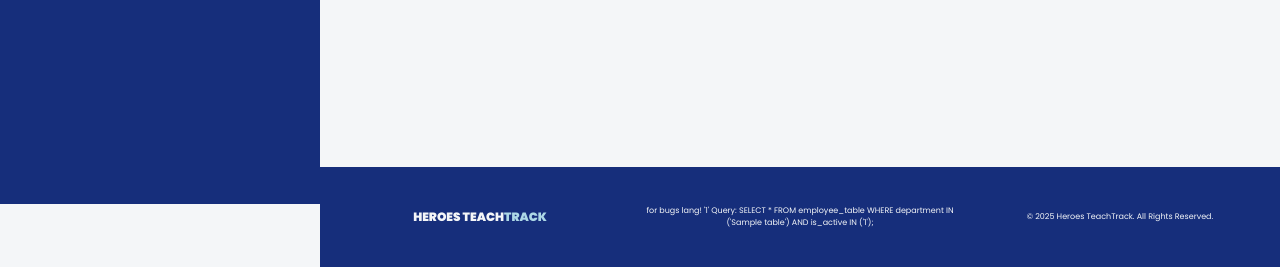
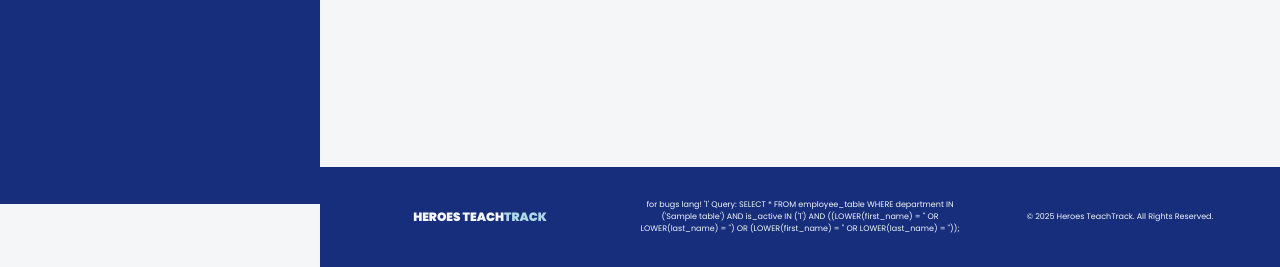
Before and after one commit to Jahmiebelle/Accounting-Management-System, a PHP site: page /admin_employee.php in a window 1280 px wide. Shown: the part 676-943 px from the top of the page. Run offline with PHP 8.4, Linux system fonts and the light colour scheme; the visitor is signed in with stand-in values (Sample User, id 1); tables that the repository leaves empty or names only in its code hold one stand-in row (values such as "Sample post").

Commit message:
update admin_employee.php

```diff
--- a/AccountingSys/Dashboard/admin/admin_employee.php
+++ b/AccountingSys/Dashboard/admin/admin_employee.php
@@ -593,7 +593,7 @@ session_start();
                               $input_id = "dept" . $count;
                             $box_checked = in_array("$dept_name", $getDept) ? "checked" : "";
                               echo "<div class='checkbox-container-lower'>
-                                <input type='checkbox' name= 'departments[]' id='$input_id' class='dept-checkboxes' value='$dept_name' $box_checked/>
+                                <input type='checkbox' name='departments[]' id='$input_id' class='dept-checkboxes' value='$dept_name' $box_checked/>
                                 <label for='$input_id'>$dept_name</label>
                               </div>";
                             $count ++;
@@ -647,13 +647,14 @@ session_start();
 
 
                   if(empty($searchname)){
-                    $getEmployee = "SELECT * FROM employee_table WHERE department IN ($finalDeptNames) AND is_active IN ($finalAccStatus);";
+                    $getEmployee = "SELECT * FROM employee_table WHERE department IN ($finalDeptNames) AND is_active IN ($finalAccStatus); AND first_name LIKE %*";
                   }
 
                   else{
                     $getEmployee = "SELECT * FROM employee_table WHERE department IN ($finalDeptNames) AND is_active IN ($finalAccStatus) AND ((LOWER(first_name) = '$first_name' OR LOWER(last_name) = '$first_name') OR (LOWER(first_name) = '$last_name' OR LOWER(last_name) = '$last_name'));";
                   }
 
+                  $getEmployee = "SELECT * FROM employee_table WHERE department IN ($finalDeptNames) AND is_active IN ($finalAccStatus) AND ((LOWER(first_name) = '$first_name' OR LOWER(last_name) = '$first_name') OR (LOWER(first_name) = '$last_name' OR LOWER(last_name) = '$last_name'));";
 
                   $employeeResult = mysqli_query($conn, $getEmployee);
                   if (mysqli_num_rows($employeeResult) == 0) {
```
